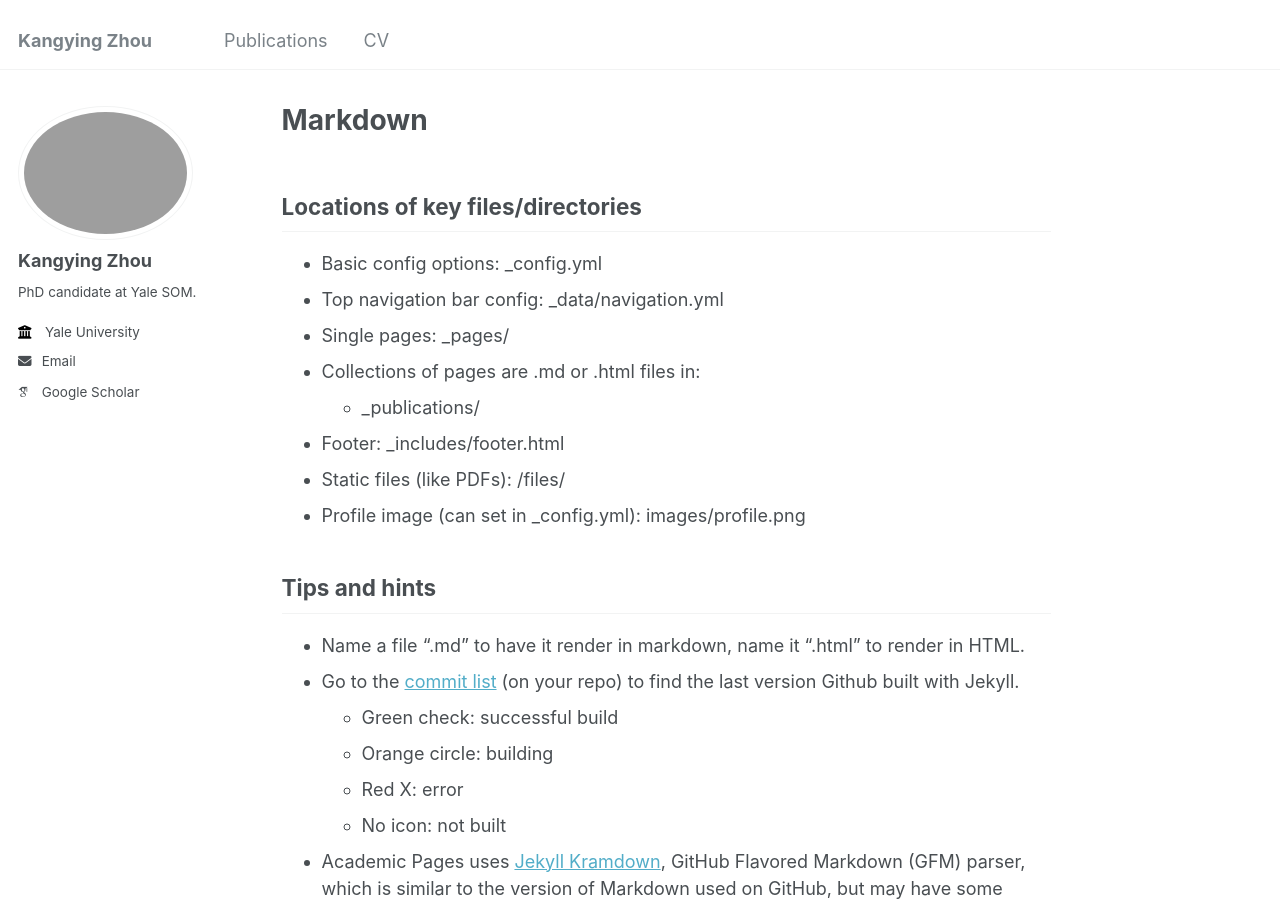
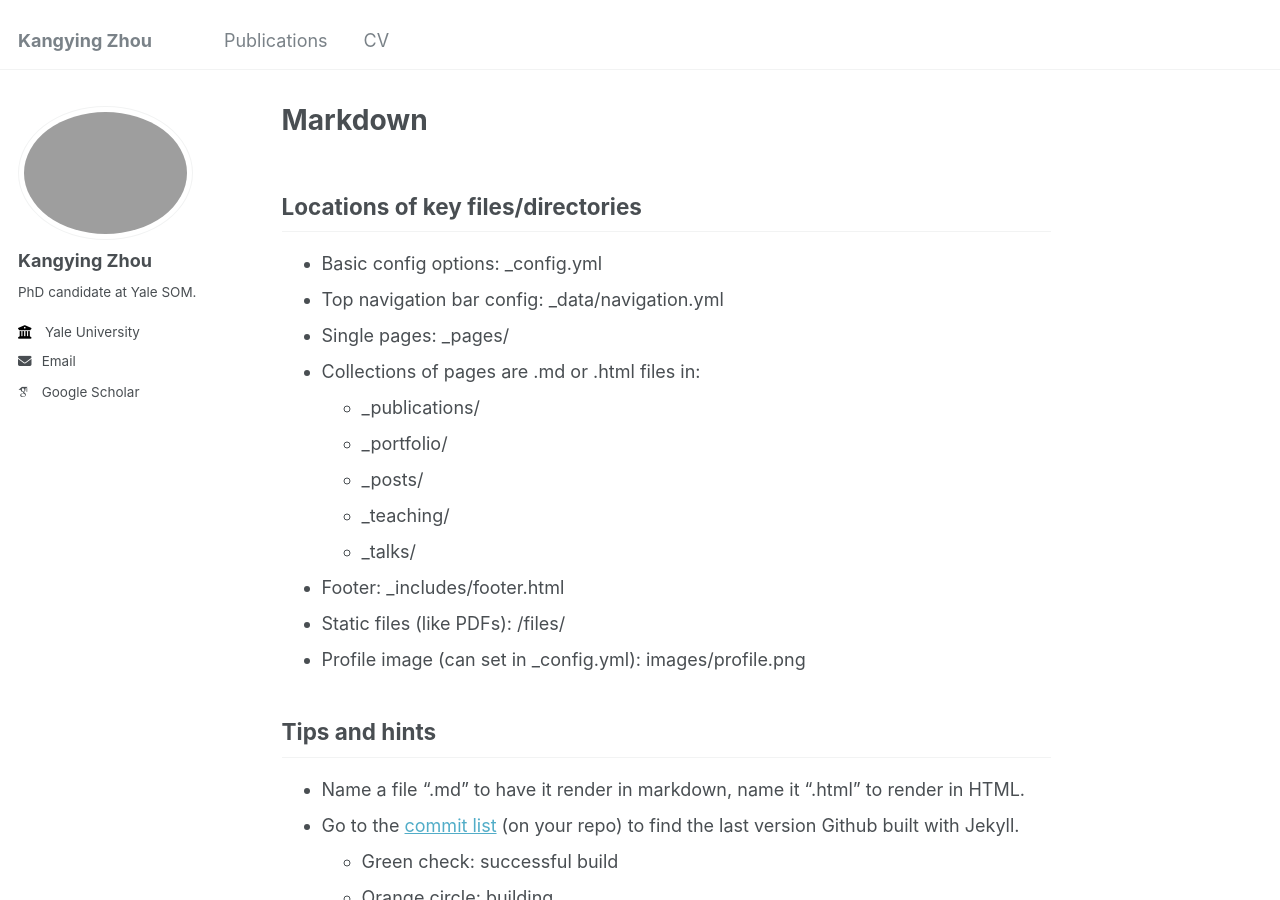
Before and after one commit to rosieli5/rosieli5.github.io, a Jekyll site: the page built from _pages/markdown.md, in a window 1280 px wide and 900 px high. Built offline with Jekyll 4.4.1, drawn with Linux system fonts in a browser that asks for light colours; emoji names are drawn with the system emoji font; some web fonts are replaced.

Commit message:
Update markdown.md

```diff
--- a/_pages/markdown.md
+++ b/_pages/markdown.md
@@ -14,10 +14,10 @@ redirect_from:
 * Single pages: _pages/
 * Collections of pages are .md or .html files in:
   * _publications/
-  <!-- * _portfolio/ -->
-  <!-- * _posts/ -->
-  <!-- * _teaching/ -->
-  <!-- * _talks/ -->
+  * _portfolio/
+  * _posts/
+  * _teaching/
+  * _talks/
 * Footer: _includes/footer.html
 * Static files (like PDFs): /files/
 * Profile image (can set in _config.yml): images/profile.png
```
